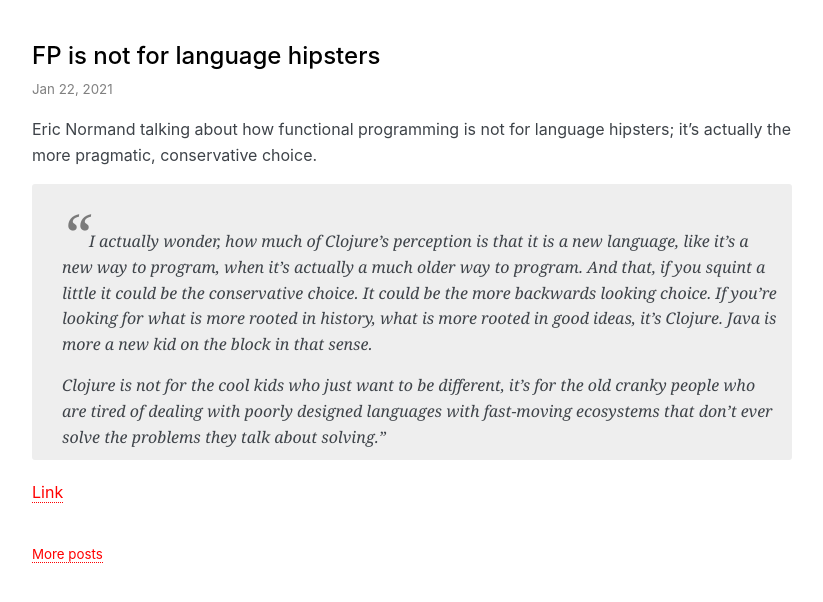
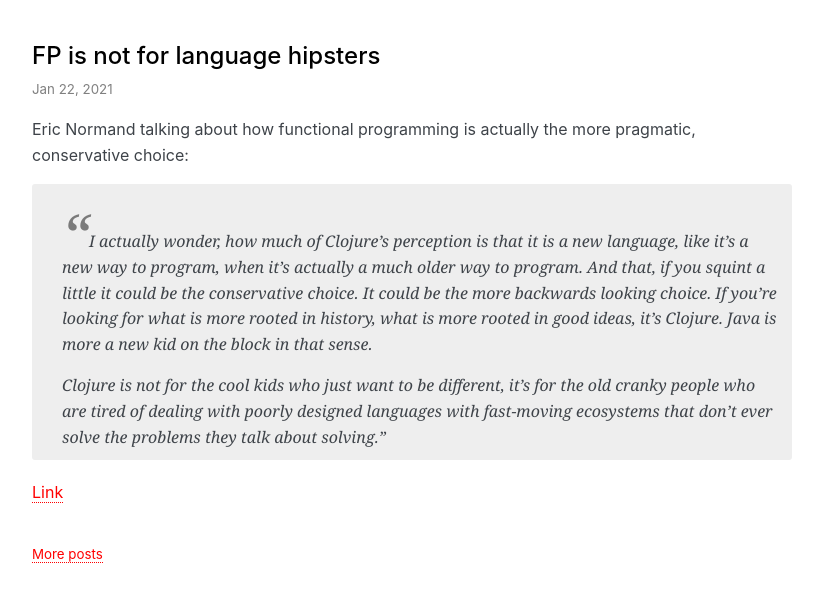
Before and after one commit to explodinglabs/explodinglabs.github.io, a Jekyll site: the page built from _posts/2021-01-22-fp-is-not-for-language-hipsters.markdown, in a window 1280 px wide. Shown: the top 602 px of the page, without its empty margins (228-1051 px from the left). Built offline with Jekyll 4.4.1, drawn with Linux system fonts in a browser that asks for light colours; some web fonts are replaced.

Commit message:
Adjust language hipster post

```diff
--- a/_posts/2021-01-22-fp-is-not-for-language-hipsters.markdown
+++ b/_posts/2021-01-22-fp-is-not-for-language-hipsters.markdown
@@ -3,8 +3,8 @@
 title: FP is not for language hipsters
 permalink: /fp-is-not-for-language-hipsters
 ---
-Eric Normand talking about how functional programming is not for language
-hipsters; it's actually the more pragmatic, conservative choice.
+Eric Normand talking about how functional programming is actually the more
+pragmatic, conservative choice:
 
 > I actually wonder, how much of Clojure's perception is that it is a new
 > language, like it's a new way to program, when it's actually a much older way
```
